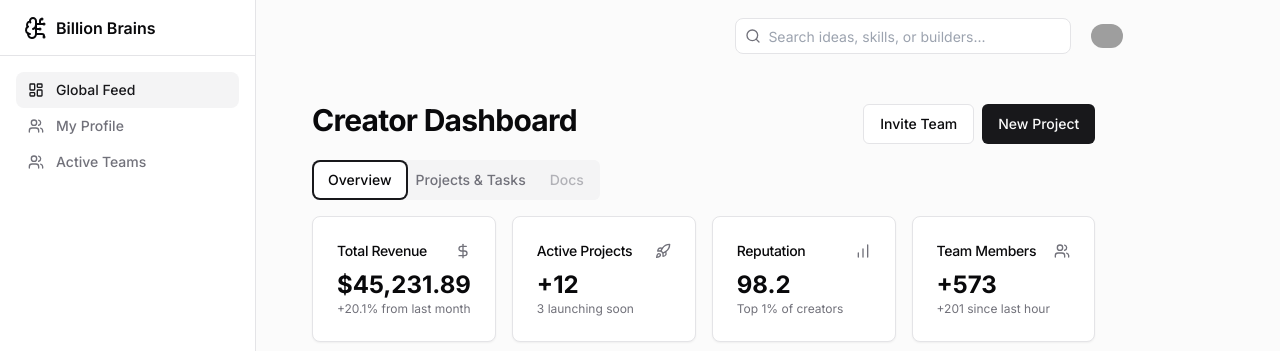
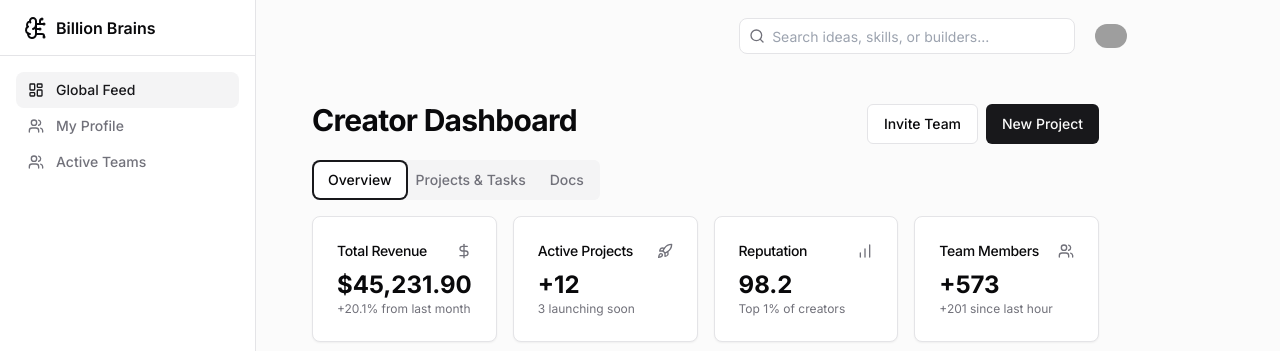
Before and after one commit to gh-aakash/BillionBrains, a Next.js app in the folder web-app/: page /dashboard/creator in a window 1280 px wide. Both pictures are taken after a click on the tab "Overview". Shown: the top 351 px of the page. Built offline with nearby package versions, Linux system fonts and the light colour scheme; grey boxes are pictures that could not be loaded.

Commit message:
fix(dashboard): Enable Docs tab and import component

```diff
--- a/web-app/app/dashboard/creator/page.tsx
+++ b/web-app/app/dashboard/creator/page.tsx
@@ -3,9 +3,10 @@
 import { Card, CardContent, CardDescription, CardHeader, CardTitle } from "@/components/ui/card"
 import { Tabs, TabsContent, TabsList, TabsTrigger } from "@/components/ui/tabs"
 import { Button } from "@/components/ui/button"
-import { BarChart, DollarSign, Rocket, Users, Layout, List } from "lucide-react"
+import { BarChart, DollarSign, Rocket, Users, Layout, List, FileText } from "lucide-react"
 import { ProjectBoard } from "@/components/dashboard/project-board"
 import { ProjectList } from "@/components/dashboard/project-list"
+import { ProjectDocs } from "@/components/dashboard/project-docs"
 
 export default function CreatorDashboardPage() {
     return (
@@ -21,7 +22,7 @@ export default function CreatorDashboardPage() {
                 <TabsList>
                     <TabsTrigger value="overview">Overview</TabsTrigger>
                     <TabsTrigger value="projects">Projects & Tasks</TabsTrigger>
-                    <TabsTrigger value="docs" disabled>Docs</TabsTrigger>
+                    <TabsTrigger value="docs">Docs</TabsTrigger>
                 </TabsList>
 
                 <TabsContent value="overview" className="space-y-4">
@@ -32,7 +33,7 @@ export default function CreatorDashboardPage() {
                                 <DollarSign className="h-4 w-4 text-muted-foreground" />
                             </CardHeader>
                             <CardContent>
-                                <div className="text-2xl font-bold">$45,231.89</div>
+                                <div className="text-2xl font-bold">$45,231.90</div>
                                 <p className="text-xs text-muted-foreground">+20.1% from last month</p>
                             </CardContent>
                         </Card>
@@ -88,6 +89,10 @@ export default function CreatorDashboardPage() {
                         </TabsContent>
                     </Tabs>
                 </TabsContent>
+
+                <TabsContent value="docs" className="space-y-4">
+                    <ProjectDocs />
+                </TabsContent>
             </Tabs>
         </div>
     )
```
